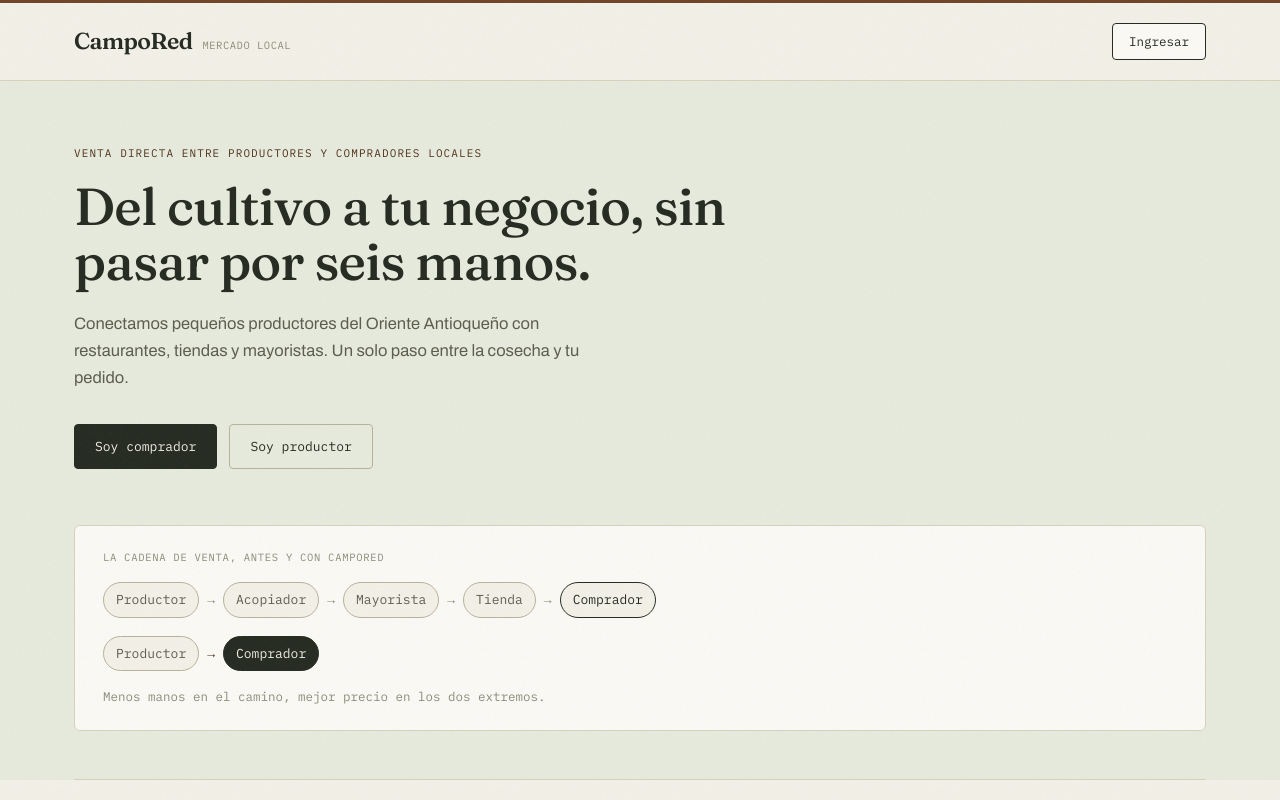
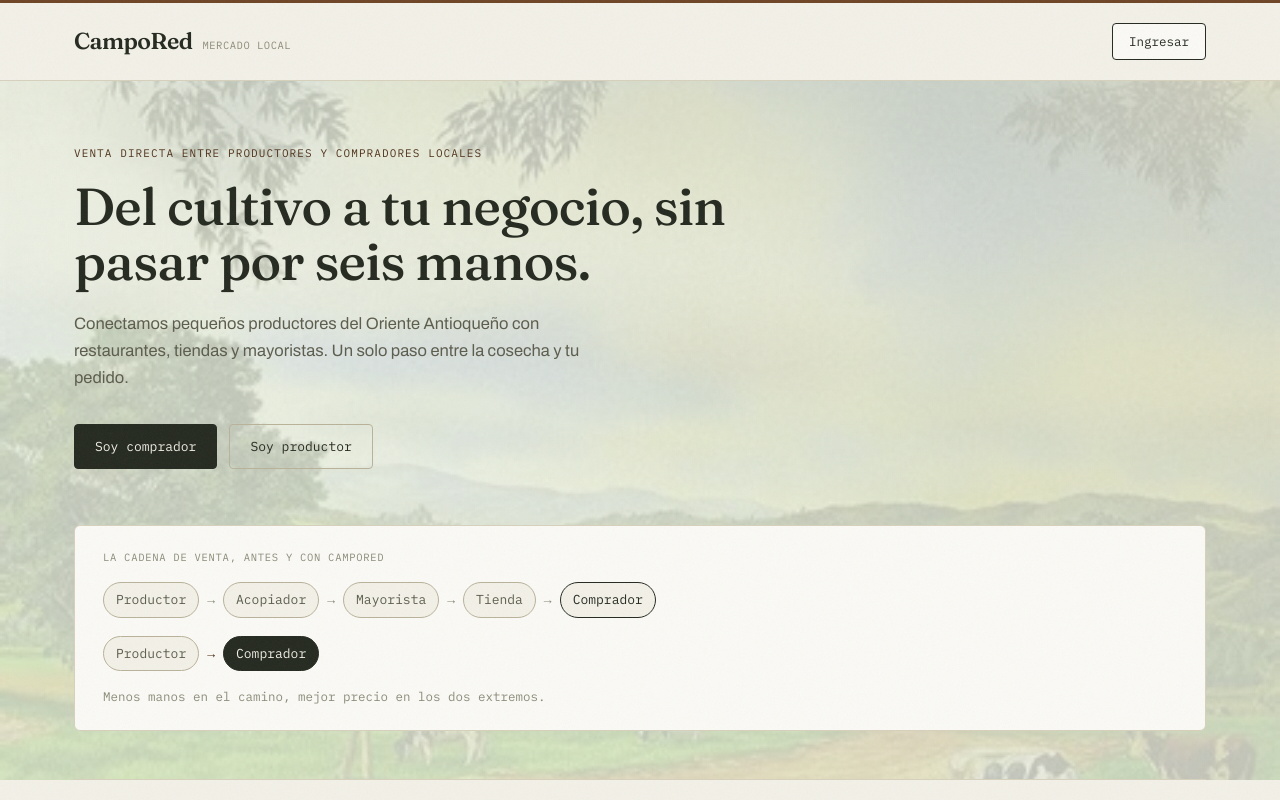
Before and after one commit to campored-project/campored-frontend, a React (Vite) app: page / in a window 1280 px wide. Shown: the top 800 px of the page. Built offline with nearby package versions, Linux system fonts and the light colour scheme; no server answers.

Commit message:
feat(ui): imagen de fondo rural en hero [HU-001]

```diff
--- a/src/index.css
+++ b/src/index.css
@@ -55,6 +55,15 @@ body {
   -moz-osx-font-smoothing: grayscale;
 }
 
+/* Fondo del hero: paisaje rural con velo sage encima */
+.hero-fondo {
+  background-image:
+    linear-gradient(rgba(232, 237, 222, 0.82), rgba(232, 237, 222, 0.82)),
+    url('/fondo.webp');
+  background-size: cover;
+  background-position: center 35%;
+}
+
 /* Textura de papel sobre toda la app */
 body::before {
   content: '';
--- a/src/pages/LandingPage.jsx
+++ b/src/pages/LandingPage.jsx
@@ -28,8 +28,8 @@ export default function LandingPage() {
     <div>
       <NavBar />
 
-      {/* Hero — fondo salvia a pantalla completa */}
-      <div className="bg-ok-bg">
+      {/* Hero — paisaje rural de fondo con velo sage */}
+      <div className="hero-fondo">
         <div className="max-w-[1180px] mx-auto px-6">
           <section className="py-16 pb-12 border-b border-line">
             <p className="font-mono text-[11px] uppercase tracking-[0.1em] text-accent-dark mb-[18px] m-0 animate-fade-up">
```
Also changed, not shown: public/fondo.webp (added).
